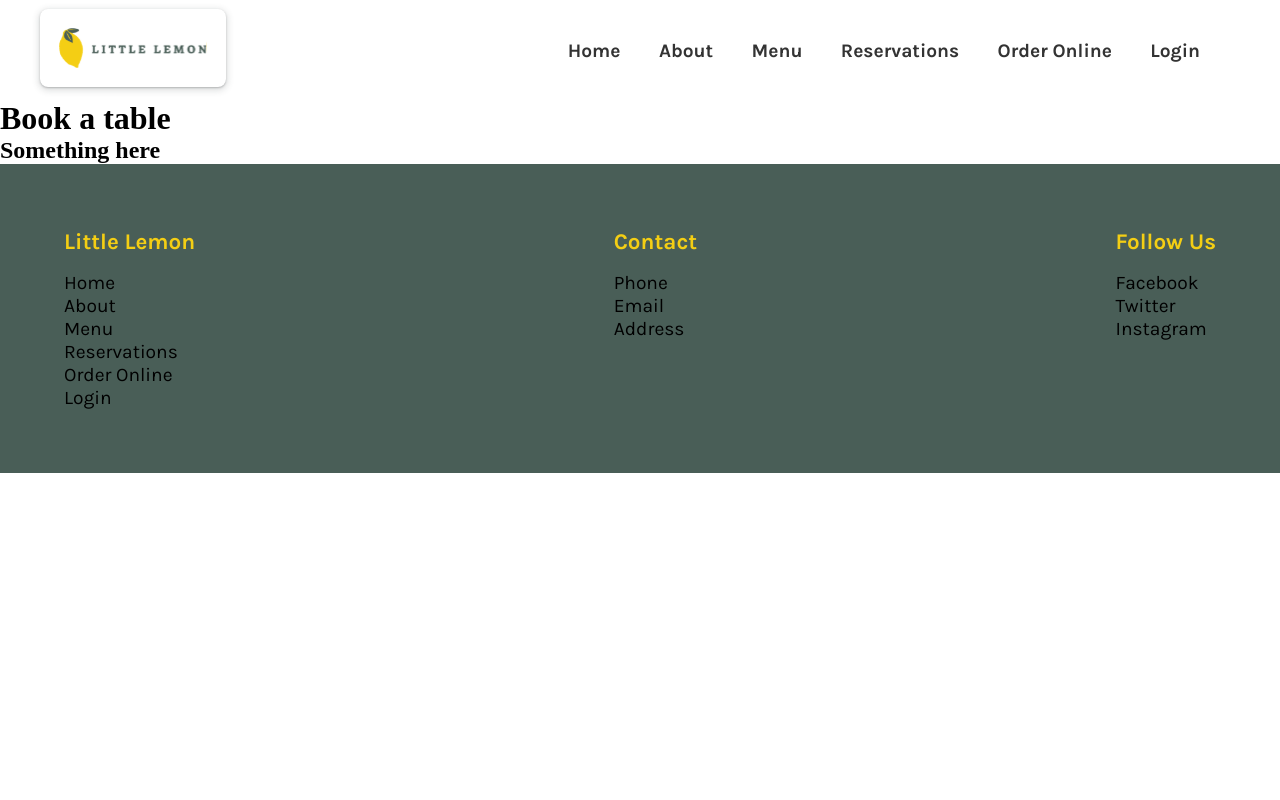
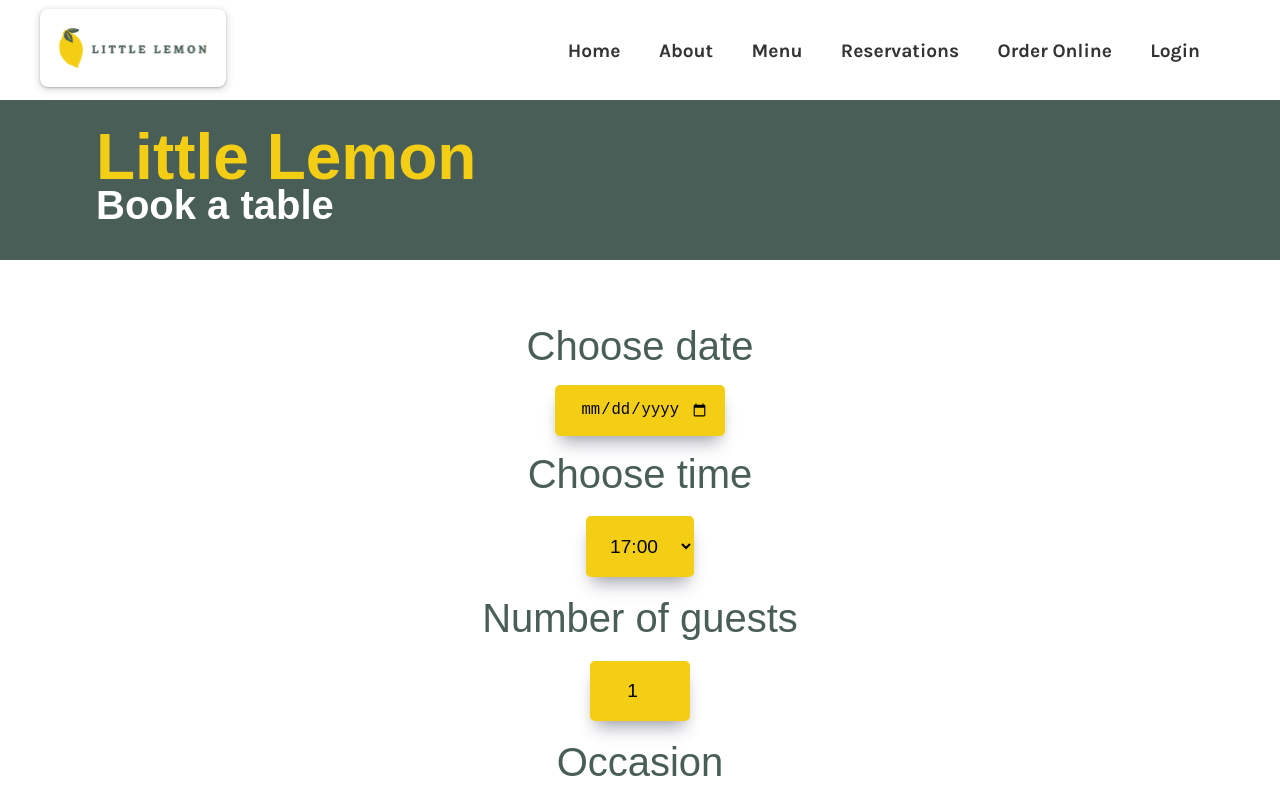
Before and after one commit to shezcode/little-lemon-book-a-table, a React (Create React App) app: page /reservations in a window 1280 px wide. Shown: the top 800 px of the page. Built offline with nearby package versions, Linux system fonts and the light colour scheme; a web font is replaced by a local one.

Commit message:
created form component

```diff
--- a/src/App.js
+++ b/src/App.js
@@ -1,8 +1,5 @@
 import './App.css';
-import Header from './components/Header';
-import Main from './components/Main';
-import Footer from './components/Footer';
-import { Link, Route, Routes } from 'react-router-dom';
+import { Route, Routes } from 'react-router-dom';
 import BookingPage from './components/BookingPage';
 import HomePage from './components/HomePage';
 
--- a/src/components/About.js
+++ b/src/components/About.js
@@ -1,5 +1,4 @@
 import React from 'react'
-import mario from '../assets/mario.jpg'
 import adrian from '../assets/adrian.jpg'
 import '../styles/About.css'
 
--- /dev/null
+++ b/src/components/BookingForm.js
@@ -0,0 +1,59 @@
+import React, {useState} from 'react'
+
+const BookingForm = () => {
+  const [date, setDate] = useState(null)
+  const [time, setTime] = useState('17:00')
+  const [guests, setGuests] = useState(1)
+  const [occasion, setOccasion] = useState('Birthday')
+
+  const changeDate = (event) => {
+    setDate(event.target.value)
+  }
+
+  const changeTime = (event) => {
+    setTime(event.target.value)
+  }
+
+  const changeGuests = (event) => {
+    setGuests(event.target.value)
+  }
+
+  const changeOccasion = (event) => {
+    setOccasion(event.target.value)
+  }
+
+
+
+
+  return (
+    <form method='get' action='/' className='book-form'>
+      <label htmlFor="date" className='subtitle primary-green'>Choose date</label>
+      <input type="date" id='date'
+        value={date} onChange={changeDate} />
+      <label htmlFor="time" className='subtitle primary-green'>Choose time</label>
+      <select name="time" id="time" value={time} onChange={changeTime}>
+        <option value="17:00">17:00</option>
+        <option value="18:00">18:00</option>
+        <option value="19:00">19:00</option>
+        <option value="20:00">20:00</option>
+        <option value="21:00">21:00</option>
+        <option value="22:00">22:00</option>
+      </select>
+      <label htmlFor="guests" className='subtitle primary-green'>Number of guests</label>
+      <input type="number" placeholder='1' min='1' max='10' id='guests' value={guests} onChange={changeGuests}/>
+      <label htmlFor="occasion" className='subtitle primary-green'>Occasion</label>
+      <select name="occasion" id="occasion" value={occasion} onChange={changeOccasion}>
+        <option value="">Birthday</option>
+        <option value="">Anniversary</option>
+        <option value="">Business meeting</option>
+        <option value="">Other</option>
+      </select>
+      {date}
+      <br></br>
+      {time}
+      <button type='submit'>Make your reservation</button>
+    </form>
+  )
+}
+
+export default BookingForm
--- a/src/components/BookingPage.js
+++ b/src/components/BookingPage.js
@@ -1,15 +1,19 @@
 import React from 'react'
+import BookingForm from './BookingForm'
 import Footer from './Footer'
 import Header from './Header'
+import '../styles/Booking.css'
 
 const BookingPage = () => {
   return (
     <>
       <Header />
-      <h1>Book a table</h1>
-      <section>
-        <h2>Something here</h2>
-      </section>
+      <div className='booking-title'>
+        <h1 className='title primary-yellow'>Little Lemon</h1>
+        <h2 className='subtitle white'>Book a table</h2>
+      </div>
+
+      <BookingForm />
       <Footer />
     </>
   )
--- /dev/null
+++ b/src/styles/Booking.css
@@ -0,0 +1,27 @@
+.booking-title {
+  background-color: #495e57;
+  padding: 2em 6em;
+}
+
+.book-form {
+  padding: 4em 6em;
+  display: flex;
+  flex-direction: column;
+  align-items: center;
+  justify-content: center;
+}
+
+input,
+select,
+button {
+  max-width: 50%;
+  padding: 1em;
+  margin: 1em 0;
+  border: none;
+  border-radius: 5px;
+  font-size: 1.2em;
+  text-align: center;
+  background-color: #f4ce14;
+  box-shadow: rgba(50, 50, 93, 0.25) 0px 13px 17px -5px,
+    rgba(0, 0, 0, 0.3) 0px 8px 16px -8px;
+}
```
